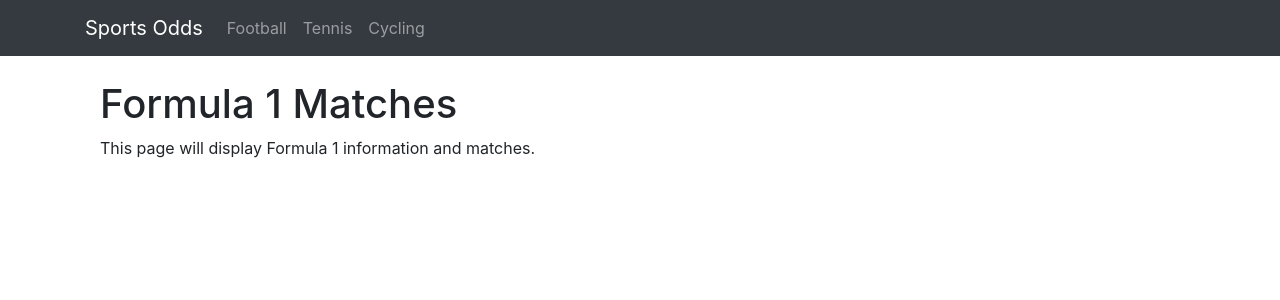
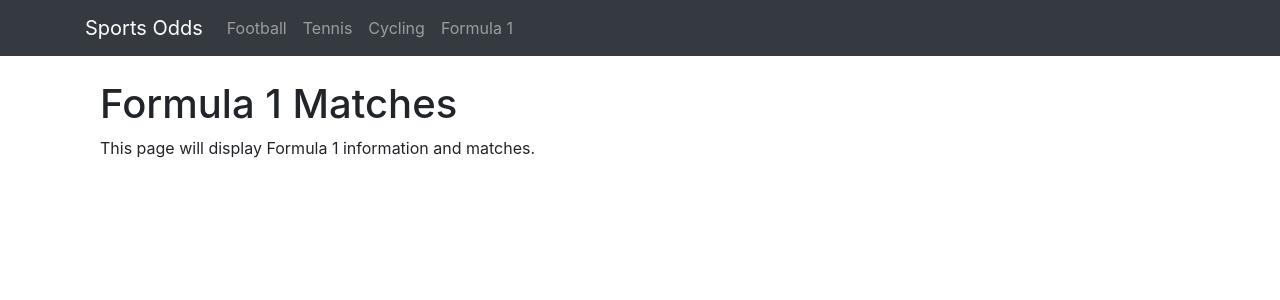
Before and after one commit to JanSparnaaij/ScoritoOdds, a Flask app: page /formula1 in a window 1280 px wide. Shown: the top 300 px of the page. Run offline with Flask 3, Linux system fonts and the light colour scheme; some libraries are stand-ins or nearby versions.

Commit message:
add formula1 to nav bar

```diff
--- a/app/templates/base.html
+++ b/app/templates/base.html
@@ -25,6 +25,9 @@
                     <li class="nav-item">
                         <a class="nav-link" href="{{ url_for('main.cycling') }}">Cycling</a>
                     </li>
+                    <li class="nav-item">
+                        <a class="nav-link" href="{{ url_for('main.formula1') }}">Formula 1</a>
+                    </li>
                 </ul>
             </div>
         </div>
```
